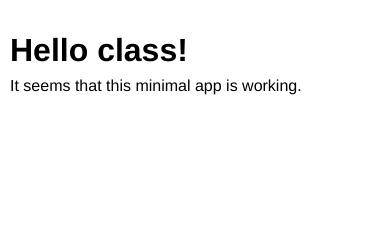
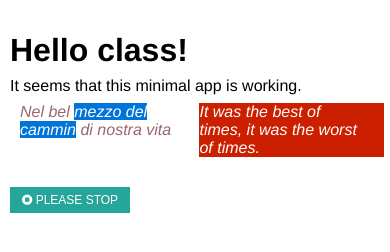
Before and after one commit to spencer-p/cs121-cordova, a plain HTML site: page www/index.html in a window 390 px wide. Drawn offline with Linux system fonts and the light colour scheme; some packages are replaced by stand-ins of ours.

Commit message:
Ok, done some HTML examples.

```diff
--- a/www/index.html
+++ b/www/index.html
@@ -49,6 +49,17 @@
         <h1>Hello class!</h1>
         <p>It seems that this minimal app is working.</p>
 
+        <div class="container mytextcolumns">
+            <div class="half compressible">
+                Nel bel <span class="blue">mezzo del cammin</span> di nostra vita
+            </div>
+            <div class="half compressible red">
+                It was the best of times, it was the worst of times.
+            </div>
+        </div>
+
+        <button class="stopbutton"><i class="fa fa-stop-circle"></i> PLEASE STOP</button>
+
     </div>
     <script type="text/javascript" src="cordova.js"></script>
     </body>
--- a/www/sass/_constants.scss
+++ b/www/sass/_constants.scss
@@ -1 +1,2 @@
 $clrHilight: #bb8833;
+$clrMyOrange: #996671;
--- a/www/sass/_main.scss
+++ b/www/sass/_main.scss
@@ -6,5 +6,13 @@
   .topbar {
     // border-bottom: 1px solid $clrBorders;
   }
-
+  .stopbutton {
+    margin-top: 30px;
+  }
+  .mytextcolumns {
+    color: $clrMyOrange;
+    font-style: italic;
+    padding-left: 10px;
+    padding-right: 10px;
+  }
 }
```
Also changed, not shown: www/css/myapp.css.
